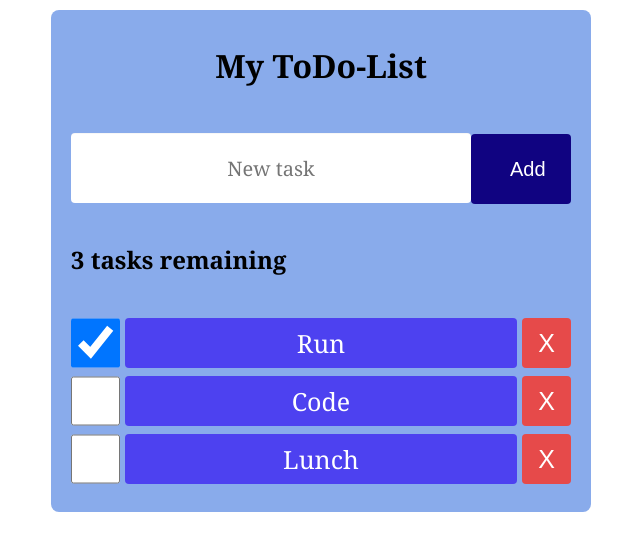
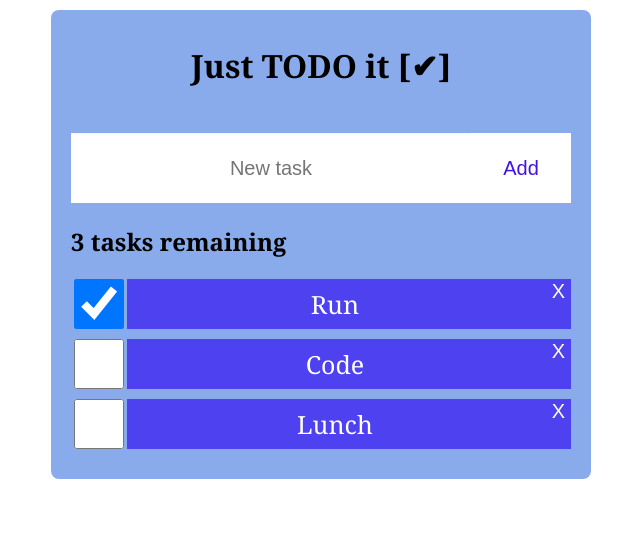
Before and after one commit to FlavioAlm/ToDo-List, a React (Create React App) app: page / in a window 1280 px wide. Shown: the top 550 px of the page, without its empty margins (319-959 px from the left). Built offline with nearby package versions, Linux system fonts and the light colour scheme.

Commit message:
mobile setuping

```diff
--- a/src/App.css
+++ b/src/App.css
@@ -1,6 +1,7 @@
 .App {
-  max-width: 500px;
-  padding: 10px 20px;
+  max-width: 100%;
+  height: auto;
+  padding: 20px 20px;
   background: #89abeb;
   margin: 10px auto;
   padding: 20px;
@@ -13,22 +14,44 @@
   padding: 30px 0;
   margin: -16px -16px 16px -16px;
 }
+.App h2{
+  text-align: left;
+  margin-block-start: 0.9em;
+  margin-block-end: 0.9em;
+}
 
 .form {
   display: flexbox;
+  flex-direction: column;
   background-color: blueviolet;
 }
 
+@media (min-width: 500px) {
+  .App {
+    max-width: 500px;
+    padding: 10px 20px;
+    background: #89abeb;
+    margin: 10px auto;
+    padding: 20px;
+    border-radius: 8px;
+    font-family: Georgia, "Times New Roman", Times, serif;
+  }
 
+  .App h1{
+    text-align: center;
+    padding: 30px 0;
+    margin: -16px -16px 16px -16px;
+  }
 
-/*
-.App-header {
-  background-color: #b5c8ee;
-  min-height: 100vh;
-  display: flex;
-  flex-direction: column;
-  align-items: center;
-  justify-content: center;
-  font-size: calc(10px + 2vmin);
-  color: white;
-} */
+  .App h2{
+    text-align: left;
+    margin-block-start: 0.9em;
+    margin-block-end: 0.9em;
+  }
+
+  .form {
+    display: flexbox;
+    background-color: blueviolet;
+    margin-bottom: 20px
+  }
+}
--- a/src/App.js
+++ b/src/App.js
@@ -16,13 +16,13 @@ function App(props) {
 
   return (
     <div className="App">
-      <h1>My ToDo-List</h1>
+      <h1>Just TODO it [✔] </h1>
       <Form
         className="Form"
         id={props.id}
         onSubmit={handleSubmit}
       />
-      <h2>{`${tasks.length} tasks remaining`}</h2><br/>
+      <h2 id="list-heading" tabIndex="-1">{`${tasks.length} tasks remaining`}</h2>
       {taskList}
     </div>
   );
--- a/src/Form.css
+++ b/src/Form.css
@@ -1,12 +1,7 @@
 .Form input[type="text"] {
-  font-family: Georgia, "Times New Roman", Times, serif;
+  display: inline-block;
   text-align: center;
-  border: none;
-  border-radius: 4px;
   font-size: 20px;
-  margin: 0;
-  outline: 0;
-  padding: 10px;
   height: 70px;
   width: 80%;
   box-sizing: border-box;
@@ -16,29 +11,37 @@
   color:#000000;
   -webkit-box-shadow: 0 1px 0 rgba(0,0,0,0.03) inset;
   box-shadow: 0 1px 0 rgba(0,0,0,0.03) inset;
-  margin-bottom: 20px
+  border: none;
 }
 
 .Form input[type="submit"] {
-  padding: 19px 39px 18px 39px;
-  color: #FFF;
+  display: inline-block;
+  justify-content: center;
+  align-content: center;
+  color: rgb(67, 19, 228);
   margin: 0 auto;
-  background: #100381;
+  background-color: #ffffff;
   font-size: 20px;
   text-align: center;
   font-style: normal;
   height: 70px;
   width: 20%;
   border: none;
-  border-radius: 4px;
-  margin-bottom: 20px;
 }
 
+.Form input[type="text"]:hover {
+  background: rgb(65, 204, 146);
+  color: black;
+}
 .Form input[type="submit"]:hover {
-  background: rgb(23, 175, 112);
+  background: rgb(65, 204, 146);
 }
 
 .Form input[type="text"]:focus {
-  background: rgb(239, 245, 190);
-  color: black;
+  border-width: 4px;
+  outline: 3px dashed #228bec;
 }
+.Form input[type="submit"]:focus {
+  border-width: 4px;
+  outline: 3px dashed #228bec;
+}
--- a/src/Task.css
+++ b/src/Task.css
@@ -1,24 +1,72 @@
 .Task {
   display: grid;
-  grid-template-columns: 1fr 8fr 1fr;
+  grid-template-columns: 2fr 15fr 1fr;
   place-items: stretch stretch;
-  column-gap: 5px;
   border: none;
+  margin-bottom: 10px;
 }
 
+.Task input[type="checkbox"] {
+  text-align: center;
+  margin: 0 0 0 0;
+  height: 100%;
+  width: 100%;
+}
 .Task label {
-  display: grid;
+  display: flex;
   justify-content: center;
   align-items: center;
   font-family: Georgia, "Times New Roman", Times, serif;
   text-align: center;
-  border-radius: 4px;
-  font-size: 25px;
-  height: 50px;
+  font-size: 150%;
+  height: 100%;
   width: 100%;
   background-color: #4d41f0;
   color:#ffffff;
-  margin-bottom: 8px;
+}
+.Task button {
+  display: flex;
+  justify-content: center;
+  align-items: center;
+  text-align: right;
+  font-size: 150%;
+  height: 100%;
+  width: 100%;
+  background-color: #4d41f0;
+  color: white;
+  border: none;
+}
+
+.Task button:hover {
+  background: rgb(230, 8, 8);
+}
+.Task label:hover {
+  background: rgb(33, 4, 200);
+}
+.Task input[type="checkbox"]:hover {
+  background: rgb(33, 4, 200);
+}
+
+.Task label:focus {
+  border-width: 4px;
+  outline: 3px dashed #228bec;
+}
+.Task button:focus {
+  border-width: 4px;
+  outline: 3px dashed #228bec;
+}
+.Task input[type="checkbox"]:focus {
+  border-width: 4px;
+  outline: 3px dashed #228bec;
+}
+
+@media (min-width: 400px) {
+  .Task {
+    display: grid;
+    grid-template-columns: 2fr 15fr 1fr;
+    place-items: stretch stretch;
+    border: none;
+    margin-bottom: 10px;
   }
 
   .Task input[type="checkbox"] {
@@ -27,13 +75,51 @@
     height: 50px;
     width: 100%;
   }
-
+  .Task label {
+    display: flex;
+    justify-content: center;
+    align-items: center;
+    font-family: Georgia, "Times New Roman", Times, serif;
+    text-align: center;
+    font-size: 25px;
+    height: 50px;
+    width: 100%;
+    background-color: #4d41f0;
+    color:#ffffff;
+  }
   .Task button {
-  background-color: rgb(230, 74, 74);
+    display: flex;
+    justify-content: flex-end;
+    align-items: baseline;
+    text-align: right;
+    font-size: 20px;
+    height: 50px;
+    width: 100%;
+    background-color: #4d41f0;
     color: white;
-  text-align: center;
-  margin-bottom: 8px;
-  border-radius: 4px;
-  font-size: 25px;
     border: none;
   }
+
+  .Task button:hover {
+    background: rgb(230, 8, 8);
+  }
+  .Task label:hover {
+    background: rgb(33, 4, 200);
+  }
+  .Task input[type="checkbox"]:hover {
+    background: rgb(33, 4, 200);
+  }
+
+  .Task label:focus {
+    border-width: 4px;
+    outline: 3px dashed #228bec;
+  }
+  .Task button:focus {
+    border-width: 4px;
+    outline: 3px dashed #228bec;
+  }
+  .Task input[type="checkbox"]:focus {
+    border-width: 4px;
+    outline: 3px dashed #228bec;
+  }
+}
--- a/src/Task.js
+++ b/src/Task.js
@@ -5,7 +5,7 @@ const Task = (props) => {
   return (
     <div className='Task'>
       <input id={props.id} type="checkbox" defaultChecked={props.completed} />
-      <label>{props.name}</label>
+      <label tabIndex="0">{props.name}</label>
       <button>X</button>
     </div>
   )
```
Also changed, not shown: 1 other file (tests, documents, lock files or other folders). Lines whose indentation alone changed are shown as unchanged.
